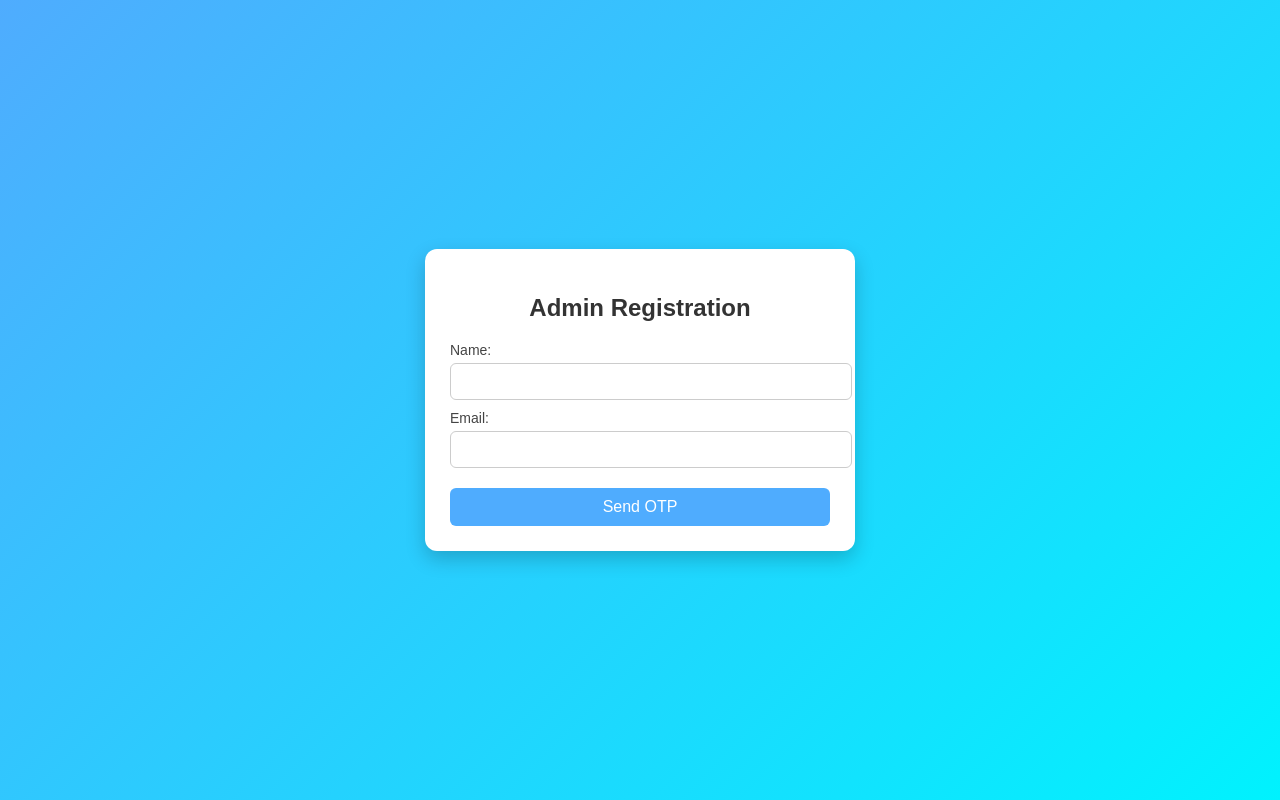
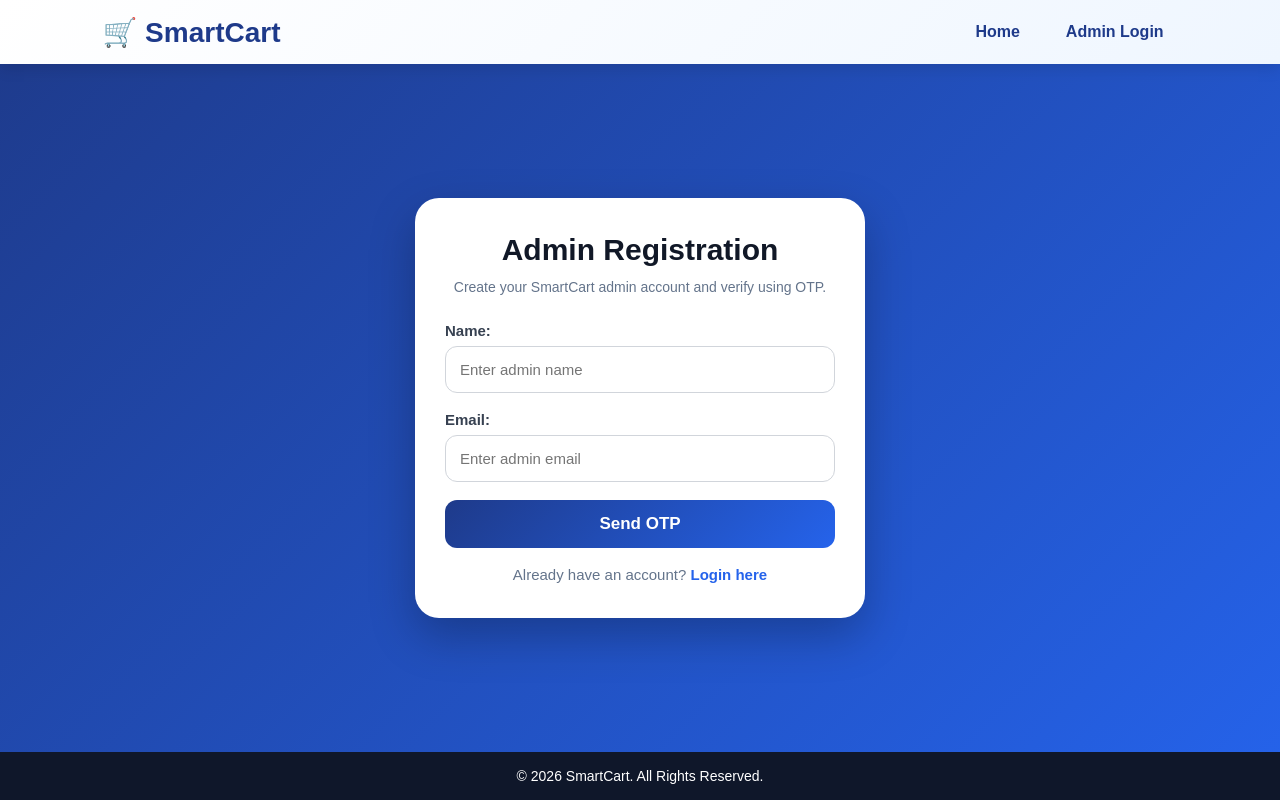
Before and after one commit to swathi0617/Smartcart, a Flask app: page /admin-signup in a window 1280 px wide. Run offline with Flask 2, Linux system fonts and the light colour scheme.

Commit message:
Update admin_signup.html

```diff
--- a/templates/admin/admin_signup.html
+++ b/templates/admin/admin_signup.html
@@ -1,107 +1,299 @@
 <!DOCTYPE html>
-<html>
+<html lang="en">
 <head>
-    <title>Admin Signup</title>
+<meta charset="UTF-8">
+<meta name="viewport" content="width=device-width, initial-scale=1.0">
+<title>Admin Signup - SmartCart</title>
 
 <style>
-        body {
-            margin: 0;
-            font-family: Arial, sans-serif;
-            background: linear-gradient(135deg, #4facfe, #00f2fe);
-            height: 100vh;
-            display: flex;
-            justify-content: center;
-            align-items: center;
+*{
+    margin:0;
+    padding:0;
+    box-sizing:border-box;
+    font-family:Arial, sans-serif;
 }
 
-        .box {
-            background: white;
-            width: 380px;
-            padding: 25px;
-            border-radius: 12px;
-            box-shadow: 0 8px 20px rgba(0,0,0,0.2);
-            text-align: center;
+body{
+    min-height:100vh;
+    background:linear-gradient(135deg,#1e3a8a,#2563eb);
+    display:flex;
+    flex-direction:column;
 }
 
-        h2 {
-            margin-bottom: 20px;
-            color: #333;
+/* NAVBAR */
+.navbar{
+    width:100%;
+    background:linear-gradient(135deg,#ffffff,#eff6ff);
+    padding:15px 8%;
+    display:flex;
+    justify-content:space-between;
+    align-items:center;
+    box-shadow:0 4px 15px rgba(0,0,0,0.12);
+    position:sticky;
+    top:0;
+    z-index:1000;
 }
 
-        label {
-            display: block;
-            text-align: left;
-            font-size: 14px;
-            margin-top: 10px;
-            color: #444;
+.logo{
+    font-size:28px;
+    font-weight:800;
+    color:#1e3a8a;
 }
 
-        input {
-            width: 100%;
-            padding: 10px;
-            margin-top: 5px;
-            border: 1px solid #ccc;
-            border-radius: 6px;
-            outline: none;
+.nav-links{
+    display:flex;
+    gap:18px;
 }
 
-        input:focus {
-            border-color: #4facfe;
-            box-shadow: 0 0 5px rgba(79,172,254,0.4);
+.nav-links a{
+    text-decoration:none;
+    color:#1e3a8a;
+    font-weight:700;
+    padding:8px 14px;
+    border-radius:8px;
+    transition:0.3s;
 }
 
-        button {
-            width: 100%;
-            margin-top: 20px;
-            padding: 10px;
-            background: #4facfe;
-            border: none;
-            color: white;
-            font-size: 16px;
-            border-radius: 6px;
-            cursor: pointer;
-            transition: 0.3s;
+.nav-links a:hover{
+    background:#2563eb;
+    color:white;
 }
 
-        button:hover {
-            background: #00c6ff;
+/* MAIN */
+.main{
+    flex:1;
+    display:flex;
+    justify-content:center;
+    align-items:center;
+    padding:40px 20px;
 }
 
-        .msg {
-            font-size: 13px;
-            color: red;
-            margin-bottom: 10px;
+.box{
+    width:100%;
+    max-width:450px;
+    background:white;
+    padding:35px 30px;
+    border-radius:24px;
+    box-shadow:0 18px 45px rgba(0,0,0,0.25);
 }
 
+.box h2{
+    text-align:center;
+    color:#111827;
+    font-size:30px;
+    margin-bottom:10px;
+}
+
+.subtitle{
+    text-align:center;
+    color:#64748b;
+    font-size:14px;
+    margin-bottom:24px;
+    line-height:1.5;
+}
+
+label{
+    display:block;
+    margin-bottom:7px;
+    color:#374151;
+    font-weight:700;
+    font-size:15px;
+}
+
+input{
+    width:100%;
+    padding:14px;
+    border:1px solid #d1d5db;
+    border-radius:12px;
+    font-size:15px;
+    outline:none;
+    margin-bottom:18px;
+}
+
+input:focus{
+    border-color:#2563eb;
+    box-shadow:0 0 0 4px rgba(37,99,235,0.15);
+}
+
+button{
+    width:100%;
+    padding:14px;
+    background:linear-gradient(135deg,#1e3a8a,#2563eb);
+    color:white;
+    border:none;
+    border-radius:12px;
+    font-size:17px;
+    font-weight:800;
+    cursor:pointer;
+    transition:0.3s;
+}
+
+button:hover{
+    transform:translateY(-2px);
+    box-shadow:0 10px 20px rgba(37,99,235,0.30);
+}
+
+.login-link{
+    text-align:center;
+    margin-top:18px;
+    color:#64748b;
+    font-size:15px;
+}
+
+.login-link a{
+    color:#2563eb;
+    font-weight:800;
+    text-decoration:none;
+}
+
+.login-link a:hover{
+    text-decoration:underline;
+}
+
+/* FLASH */
+.flash{
+    padding:12px;
+    border-radius:10px;
+    margin-bottom:15px;
+    text-align:center;
+    font-weight:700;
+    font-size:14px;
+}
+
+.flash.success{
+    background:#dcfce7;
+    color:#166534;
+}
+
+.flash.danger{
+    background:#fee2e2;
+    color:#991b1b;
+}
+
+.flash.warning{
+    background:#fef3c7;
+    color:#92400e;
+}
+
+.flash.info{
+    background:#dbeafe;
+    color:#1e40af;
+}
+
+/* FOOTER */
+.footer{
+    background:#0f172a;
+    color:white;
+    text-align:center;
+    padding:16px 10px;
+    font-size:14px;
+}
+
+/* TABLET */
+@media(max-width:768px){
+    .navbar{
+        padding:14px 5%;
+    }
+
+    .logo{
+        font-size:24px;
+    }
+
+    .nav-links{
+        gap:10px;
+    }
+
+    .nav-links a{
+        font-size:14px;
+        padding:8px 10px;
+    }
+}
+
+/* MOBILE */
+@media(max-width:480px){
+    .navbar{
+        flex-direction:column;
+        gap:12px;
+    }
+
+    .nav-links{
+        width:100%;
+        justify-content:center;
+        flex-wrap:wrap;
+    }
+
+    .main{
+        padding:30px 15px;
+        align-items:flex-start;
+    }
+
+    .box{
+        margin-top:20px;
+        padding:28px 22px;
+        border-radius:20px;
+    }
+
+    .box h2{
+        font-size:26px;
+    }
+
+    input,
+    button{
+        font-size:15px;
+    }
+}
 </style>
+</head>
 
-</head>
 <body>
 
+<nav class="navbar">
+    <div class="logo">🛒 SmartCart</div>
+
+    <div class="nav-links">
+        <a href="/">Home</a>
+        <a href="/admin-login">Admin Login</a>
+    </div>
+</nav>
+
+<div class="main">
+
     <div class="box">
+        <h2>Admin Registration</h2>
+        <p class="subtitle">Create your SmartCart admin account and verify using OTP.</p>
 
-    <h2>Admin Registration</h2>
-
-    <!-- Flash messages -->
         {% with messages = get_flashed_messages(with_categories=true) %}
+          {% if messages %}
             {% for category, message in messages %}
-        <p class="msg">{{ message }}</p>
+              <div class="flash {{ category }}">{{ message }}</div>
             {% endfor %}
+          {% endif %}
         {% endwith %}
 
         <form method="POST" action="/admin-signup">
 
             <label>Name:</label>
-        <input type="text" name="name" required>
+            <input type="text" name="name" placeholder="Enter admin name" required>
 
             <label>Email:</label>
-        <input type="email" name="email" required>
+            <input type="email" name="email" placeholder="Enter admin email" required>
 
             <button type="submit">Send OTP</button>
 
         </form>
 
+        <div class="login-link">
+            Already have an account?
+            <a href="/admin-login">Login here</a>
         </div>
+
+    </div>
+
+</div>
+
+<footer class="footer">
+    © 2026 SmartCart. All Rights Reserved.
+</footer>
 
 </body>
 </html>
```
Lines whose indentation alone changed are shown as unchanged.
